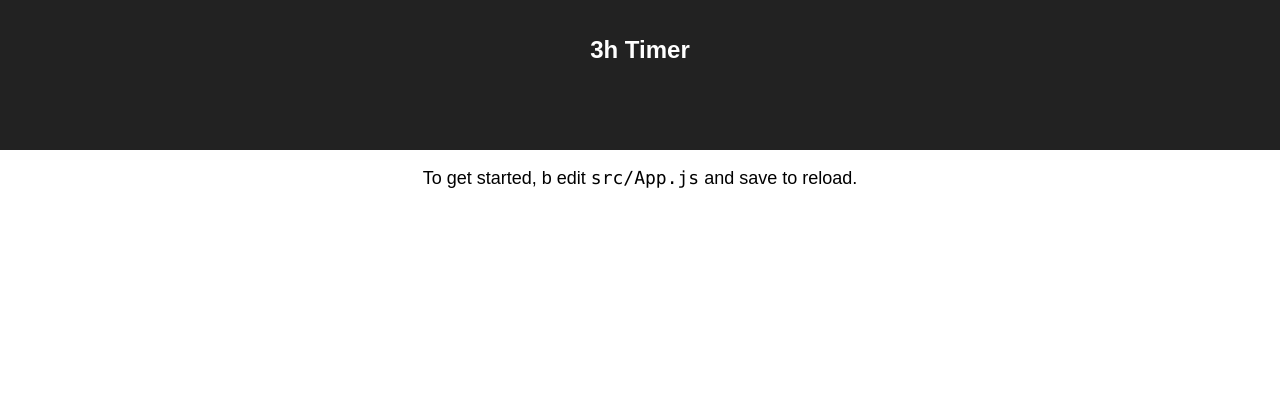
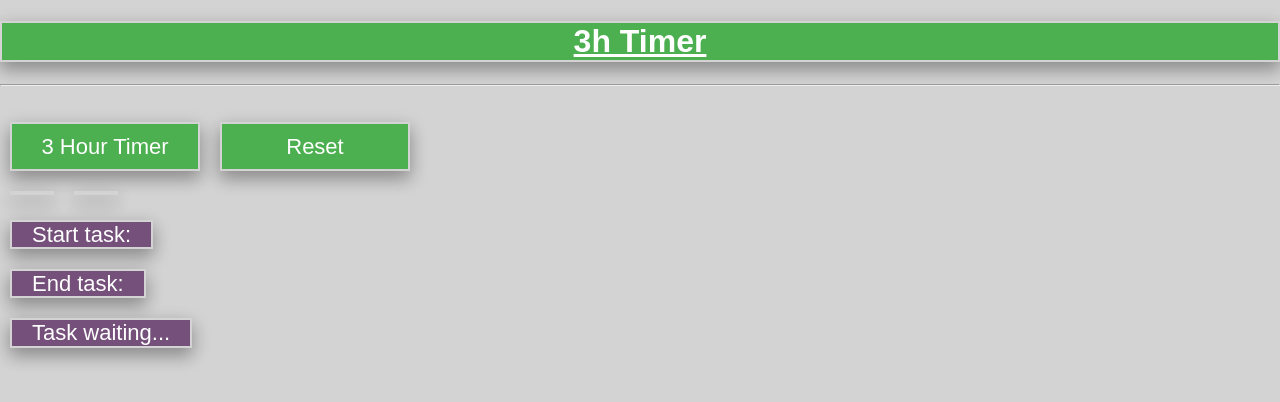
Before and after one commit to ETS-ReactNative2/ReactTimer, a React (Create React App) app: page / in a window 1280 px wide. Shown: the top 402 px of the page. Built offline with nearby package versions, Linux system fonts and the light colour scheme.

Commit message:
comm css html

```diff
--- a/package.json
+++ b/package.json
@@ -12,5 +12,8 @@
     "build": "react-scripts build",
     "test": "react-scripts test --env=jsdom",
     "eject": "react-scripts eject"
+  },
+  "devDependencies": {
+    "tachyons": "^4.10.0"
   }
 }
--- a/src/App.css
+++ b/src/App.css
@@ -1,28 +1,43 @@
-.App {
-  text-align: center;
+body {
+    background: lightgray;
 }
 
-.App-logo {
-  animation: App-logo-spin infinite 20s linear;
-  height: 80px;
+h1 {
+    background-color: #4CAF50;
+    /* Green */
+    color: white;
+    text-decoration: underline;
+    box-shadow: 0 8px 16px 0 rgba(0, 0, 0, 0.2), 0 6px 20px 0 rgba(0, 0, 0, 0.19);
+    text-align: center;
+    border: solid 2px lightgray;
 }
 
-.App-header {
-  background-color: #222;
-  height: 150px;
-  padding: 20px;
-  color: white;
+.button,
+.buttonR {
+    background-color: #4CAF50;
+    /* Green */
+    color: white;
+    text-align: center;
+    padding: 10px 20px;
+    font-size: 22px;
+    text-decoration: none;
+    /*border: solid 5px green;*/
+    border: solid 2px lightgray;
+    width: 190px;
+    box-shadow: 0 8px 16px 0 rgba(0, 0, 0, 0.2), 0 6px 20px 0 rgba(0, 0, 0, 0.19);
+    margin: 10px;
 }
 
-.App-title {
-  font-size: 1.5em;
+p {
+    background-color: #4CAF50;
+    /* Green */
+    background-color: #75507B;
+    color: white;
+    font-size: 22px;
+    display: inline-block;
+    padding-left: 20px;
+    padding-right: 20px;
+    border: solid 2px lightgray;
+    box-shadow: 0 8px 16px 0 rgba(0, 0, 0, 0.2), 0 6px 20px 0 rgba(0, 0, 0, 0.19);
+    margin: 10px;
 }
-
-.App-intro {
-  font-size: large;
-}
-
-@keyframes App-logo-spin {
-  from { transform: rotate(0deg); }
-  to { transform: rotate(360deg); }
-}
--- a/src/App.js
+++ b/src/App.js
@@ -3,15 +3,24 @@ import './App.css';
 import 'tachyons';
 
 class App extends Component {
+
+
   render() {
     return (
       <div className="App">
-        <header className="App-header">
-          <h1 className="App-title">3h Timer</h1>
-        </header>
-        <p className="App-intro">
-          To get started, b edit <code>src/App.js</code> and save to reload.
-        </p>
+        <body onload="startTime()">
+            <h1>3h Timer</h1>
+            <hr /><br />
+            <button onclick="timer()" class="button" id="button">
+            3 Hour Timer</button>
+            <button onclick="undisableBtn()" class="buttonR">
+            Reset</button><br />
+            <p id="date"></p>
+            <p id="hour"></p><br />
+            <p id="disp1">Start task: </p><br />
+            <p id="disp2">End task: </p><br />
+            <p id="disp3">Task waiting...</p>
+        </body>
       </div>
     );
   }
```
Also changed, not shown: 1 other file (tests, documents, lock files or other folders).
